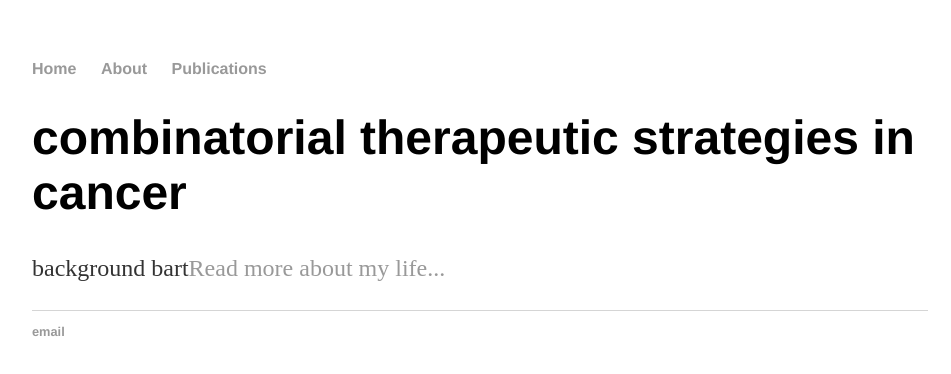
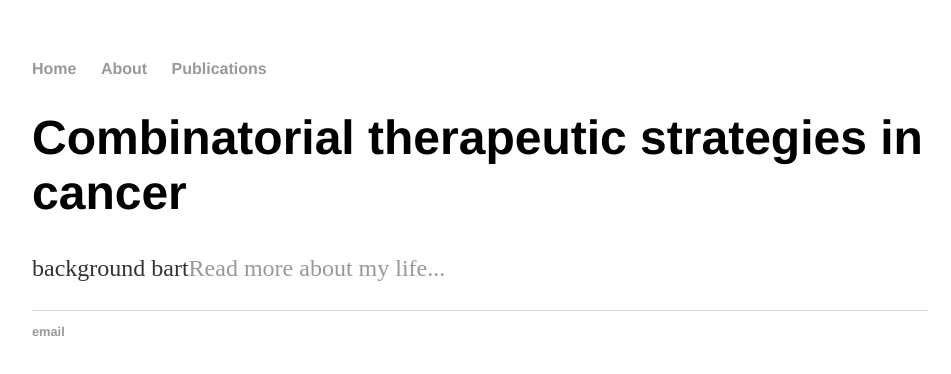
Before and after one commit to WestermanCCA/-westermancca.github.io, a plain HTML site: page index.html in a window 1280 px wide. Shown: the whole page, without its empty margins (160-1111 px from the left). Drawn offline with Linux system fonts and the light colour scheme.

Commit message:
Update index.html

```diff
--- a/index.html
+++ b/index.html
@@ -1,7 +1,7 @@
 <!DOCTYPE html>
 <html>
 	<head>
-		<title>Hank Quinlan, Horrible Cop</title>
+		<title>Bart Westerman, assistant professor</title>
 		<!-- link to main stylesheet -->
 		<link rel="stylesheet" type="text/css" href="/css/main.css">
 	</head>
@@ -15,7 +15,7 @@
 		</nav>
 		<div class="container">
     		<div class="blurb">
-        		<h1>combinatorial therapeutic strategies in cancer</h1>
+        		<h1>Combinatorial therapeutic strategies in cancer</h1>
 				<p>background bart<a href="/about">Read more about my life...</a></p>
     		</div><!-- /.blurb -->
 		</div><!-- /.container -->
```
